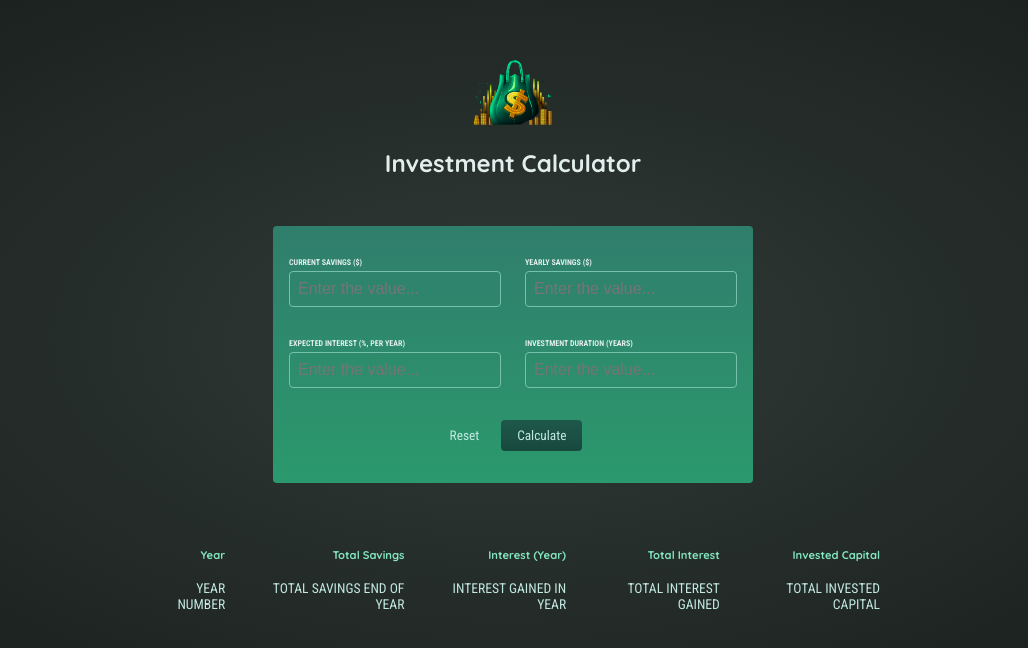
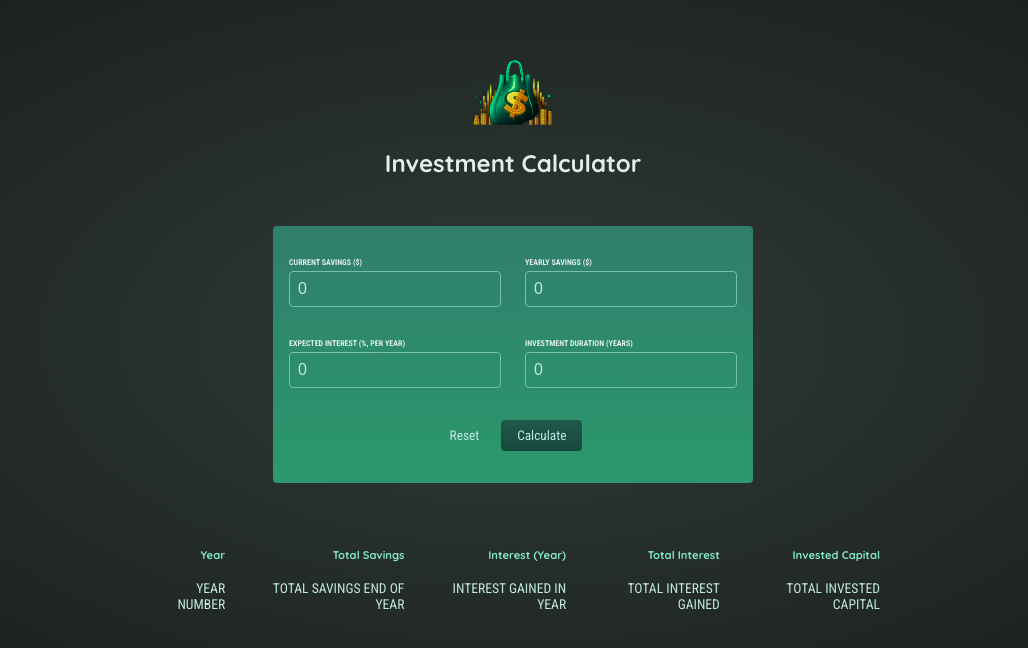
Before and after one commit to fatmakahveci/react-typescript-investment, a Next.js app: page / in a window 1280 px wide. Shown: the top 648 px of the page, without its empty margins (127-1155 px from the left). Built offline with nearby package versions, Linux system fonts and the light colour scheme.

Commit message:
Calculate Handler is added.

```diff
--- a/src/app/components/Form/Form.tsx
+++ b/src/app/components/Form/Form.tsx
@@ -2,14 +2,19 @@
 
 import { INITIAL_VALUES } from '@/shared/Constants';
 import { FormModel } from '@/shared/types/Types';
-import { FormEvent, useState } from 'react';
+import { FC, FormEvent, useState } from 'react';
 import './Form.css';
 
-const Form: () => JSX.Element = () => {
-    const [formData, setFormData] = useState<FormModel>();
+interface Props {
+    onCalculate: (formData: FormModel) => void
+};
+
+const Form: FC<Props> = ({ onCalculate }): JSX.Element => {
+    const [formData, setFormData] = useState<FormModel>(INITIAL_VALUES);
 
     const submitHandler = (e: FormEvent) => {
         e.preventDefault(); // avoid page reloading
+        onCalculate(formData);
     };
 
     const resetHandler = () => {
```
